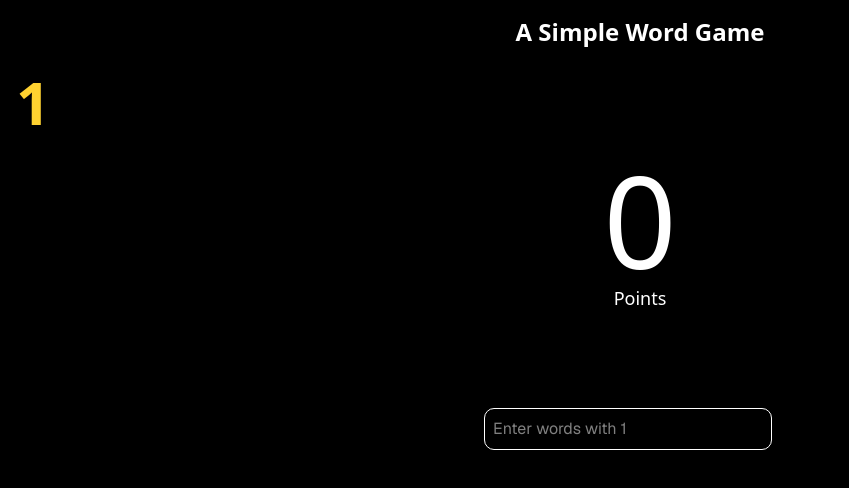
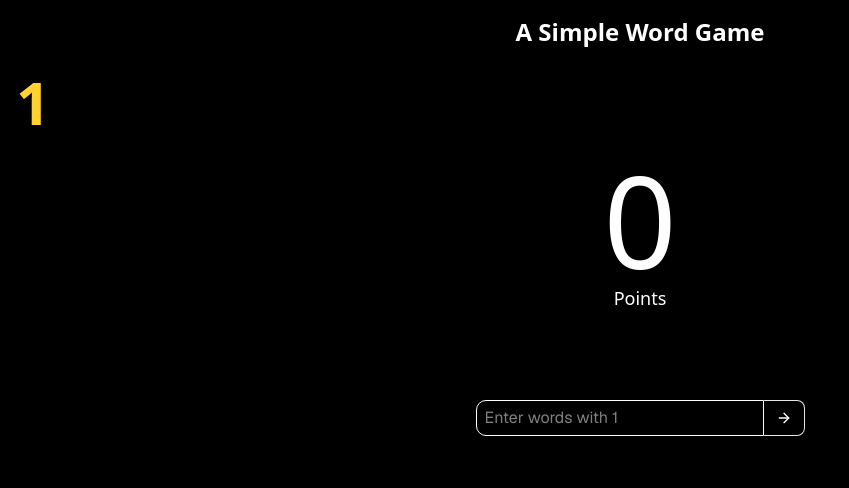
Before and after one commit to ankitkante/guess-words-from-letter, a Next.js app: page /alphabet/1 in a window 1280 px wide. Shown: the top 488 px of the page, without its empty margins (0-849 px from the left). Built offline with nearby package versions, Linux system fonts and the light colour scheme.

Commit message:
Add submit button for better UX.

```diff
--- a/src/components/word-input.jsx
+++ b/src/components/word-input.jsx
@@ -1,5 +1,8 @@
 import { Spinner } from "@/components/ui/spinner";
 import { useState, useRef, useEffect } from "react";
+import { ButtonGroup } from "./ui/button-group";
+import { Button } from "./ui/button";
+import { ArrowRight } from "lucide-react";
 
 export default function WordInput({
 	setWordList,
@@ -56,19 +59,26 @@ export default function WordInput({
 		<div className="font-sans flex flex-col items-center justify-center p-4 gap-3 sm:p-8">
 			<div className="flex flex-col justify-center">
 				<div className="flex flex-1 items-center justify-center">
+					<ButtonGroup>
 						<input
 							type="text"
 							value={inputWord}
 							onChange={(e) => setInputWord(e.target.value)}
 							onKeyDown={handleKeyPress}
-					className="border border-white rounded-lg p-2 w-60 sm:w-72 m-2"
+							className="border border-white rounded-lg w-60 sm:w-72 px-2"
 							placeholder={`Enter words with ${selectedLetter}`}
 						/>
-				<div className="w-6 flex items-center justify-center">
-					{loading && <Spinner />}
+						<Button
+							variant="outline"
+							onClick={handleWordSubmit}
+							className="bg-black hover:bg-black text-white hover:text-white cursor-pointer"
+							disabled={loading || error}
+						>
+							{loading ? <Spinner />: <ArrowRight/>}
+						</Button>
+					</ButtonGroup>
 				</div>
-			</div>
-			{error && <p className="text-red-500 pl-2 text-sm">{error}</p>}
+				{error && <p className="text-red-500 text-sm">{error}</p>}
 			</div>
 		</div>
 	)
```
Lines whose indentation alone changed are shown as unchanged.
